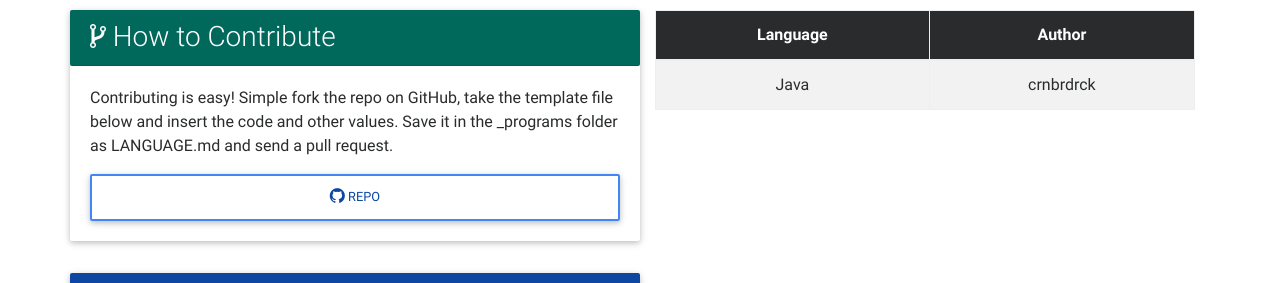
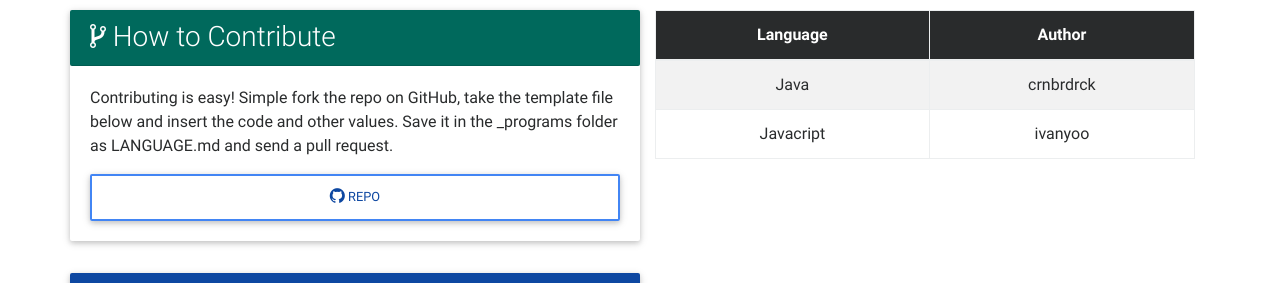
Before and after one commit to freyamade/hello.world, a Jekyll site: the page built from CONTRIBUTION.md, in a window 1280 px wide. Shown: the part 171-454 px from the top of the page. Built offline with Jekyll 4.4.1, drawn with Linux system fonts in a browser that asks for light colours; nearby versions of some CDN libraries.

Commit message:
Update CONTRIBUTION.md

```diff
--- a/CONTRIBUTION.md
+++ b/CONTRIBUTION.md
@@ -7,3 +7,4 @@ permalink: /contrib/
 | Language |    Author    |
 |:--------:|:------------:|
 |   Java   |   crnbrdrck  |
+| Javacript|    ivanyoo   |
```
